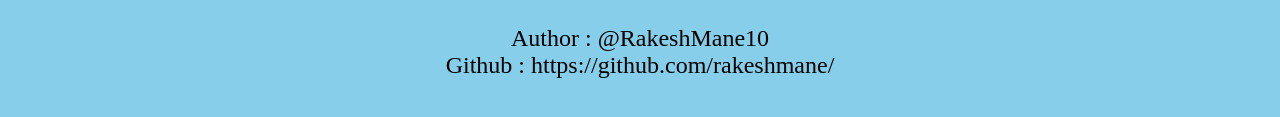
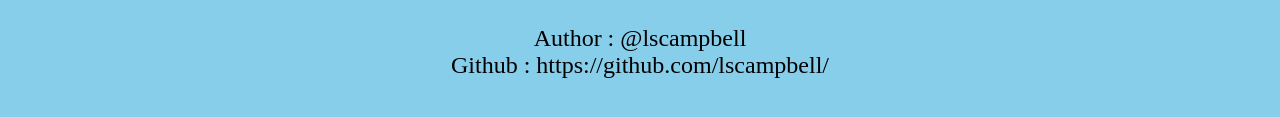
Before and after one commit to lscampbell/web_crawler, a plain HTML site: page index.html in a window 1280 px wide. Both pictures are taken after a click on the link "About". Shown: the part 245-362 px from the top of the page. Drawn offline with Linux system fonts and the light colour scheme.

Commit message:
Update index.html

```diff
--- a/index.html
+++ b/index.html
@@ -52,7 +52,7 @@ var x=document.getElementById("links");
 
 
 function about(){
-	x.innerHTML="<font size=5><center>Author : @RakeshMane10<br> Github : https://github.com/rakeshmane/<br></center>"
+	x.innerHTML="<font size=5><center>Author : @lscampbell<br> Github : https://github.com/lscampbell/<br></center>"
 }
 
 function js(){
```
